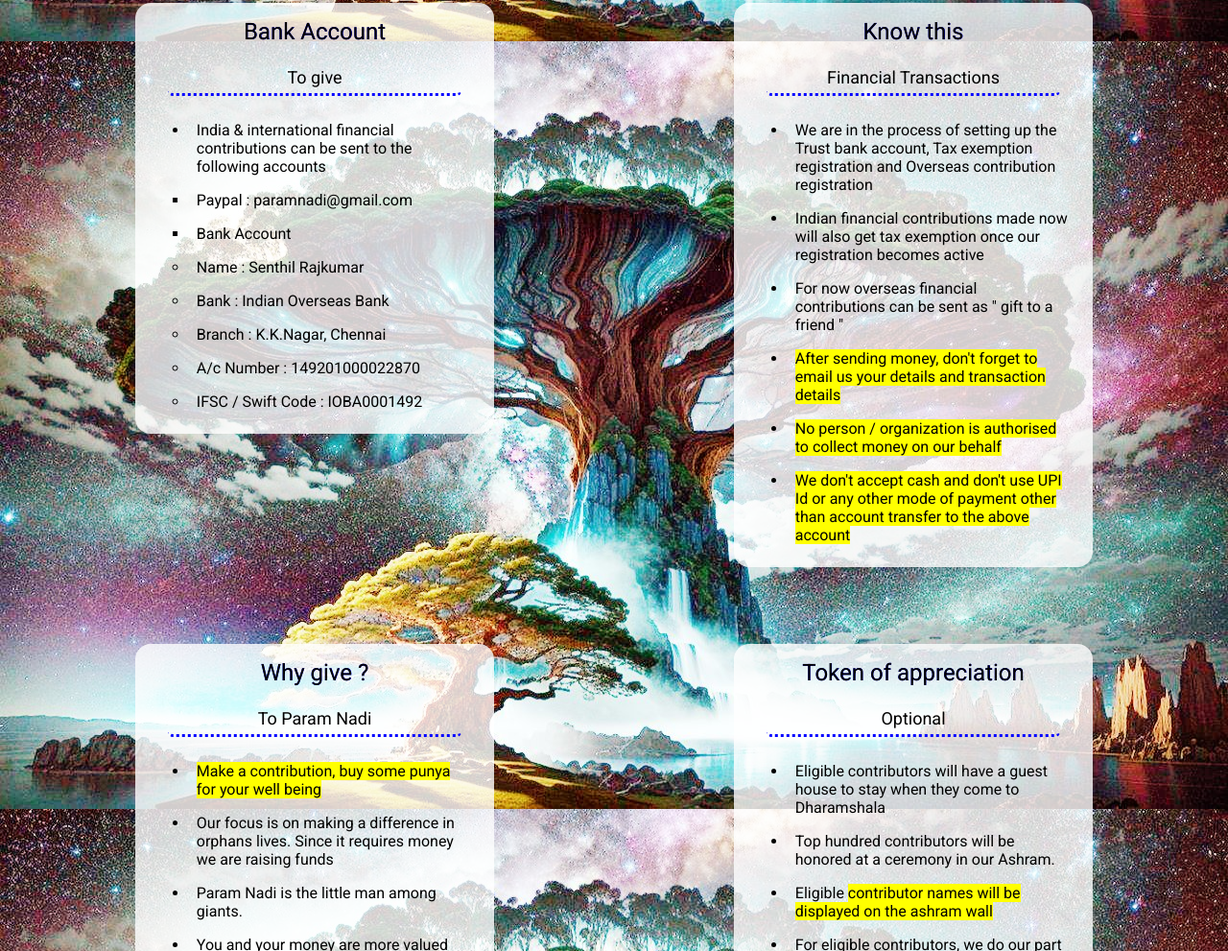
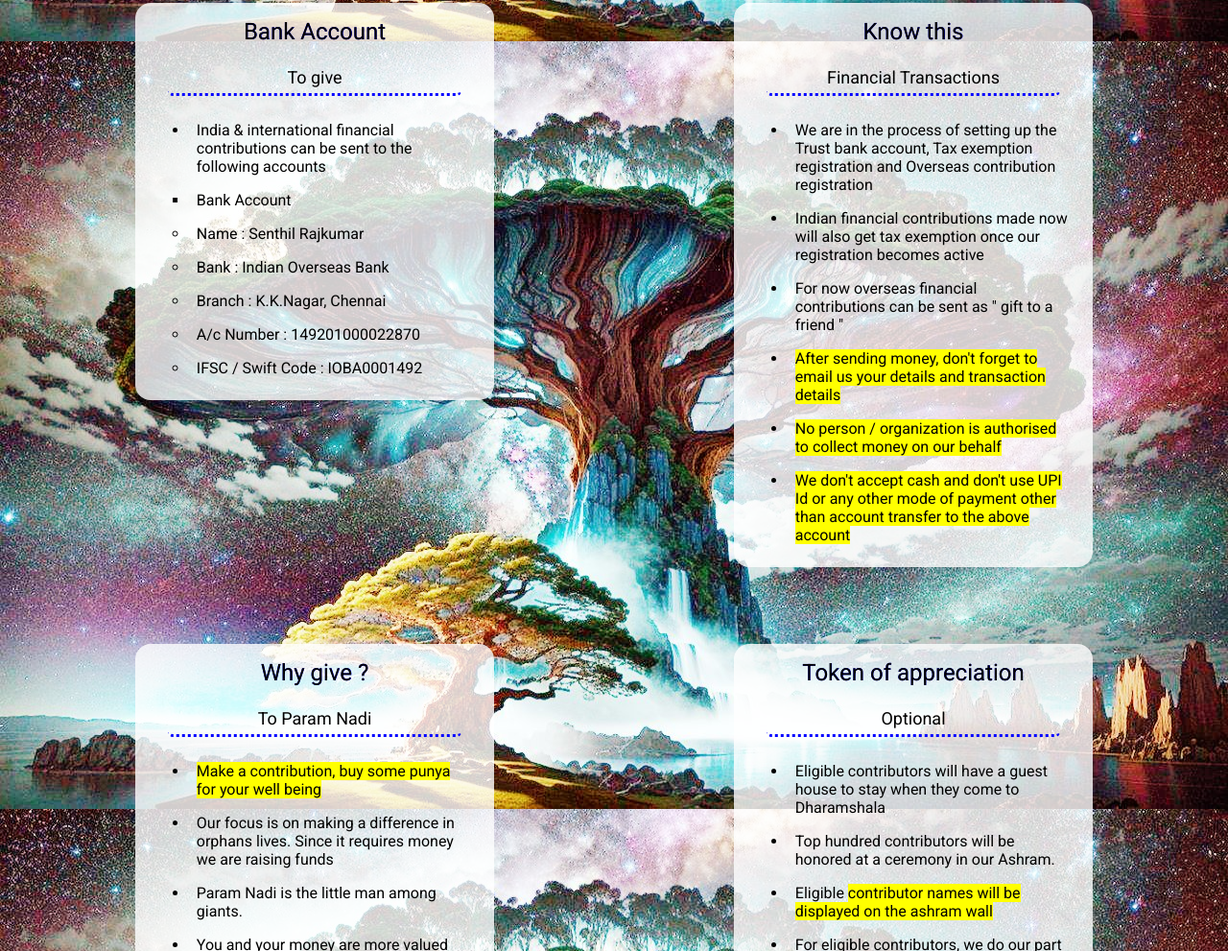
Before and after one commit to paramnadi/paramnadi.github.io, a plain HTML site: page index.html in a window 1280 px wide. Shown: the part 6357-7348 px from the top of the page at 96% size. Drawn offline with Linux system fonts and the light colour scheme.

Commit message:
index-6-4-25-2.html

```diff
--- a/index.html
+++ b/index.html
@@ -542,7 +542,6 @@ Click here for Raj's profile
 <ul style="margin:0;text-align:left;">
 <li>India & international financial contributions can be sent to the following accounts</li>
 <div style="list-style-type:circle;color:black;">
-<li style="list-style-type:square;">Paypal : paramnadi@gmail.com</li>
 <li style="list-style-type:square;">Bank Account</li>
 <li>Name : Senthil Rajkumar</li>
 <li>Bank : Indian Overseas Bank</li>
```
